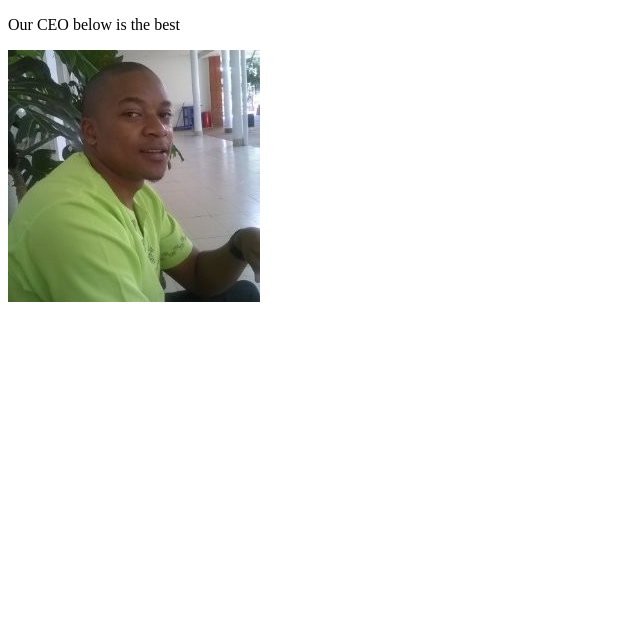
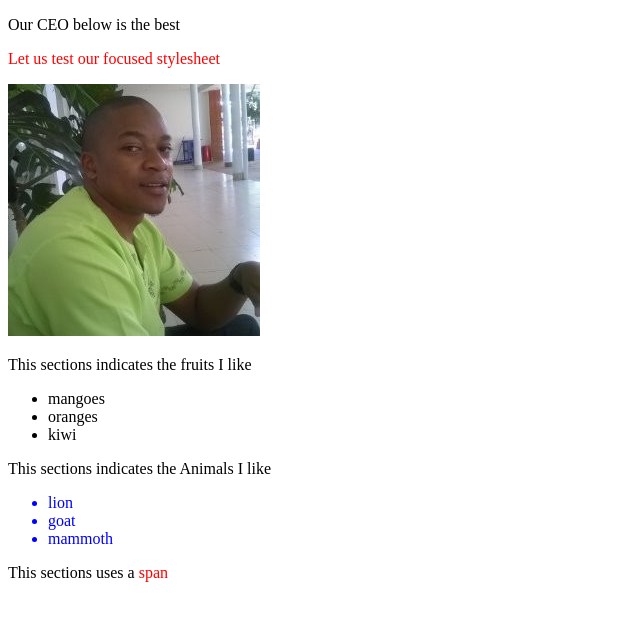
Before and after one commit to jnkiarie/moringa-school-projects, a plain HTML site: page new-page.html in a window 1280 px wide. Shown: the whole page, without its empty margins (0-640 px from the left). Drawn offline with Linux system fonts and the light colour scheme.

Commit message:
add more style to the page

```diff
--- /dev/null
+++ b/css/focused-tag-style.css
@@ -0,0 +1,8 @@
+.focus{
+    color: red;
+    font: italic;
+}
+
+.unfocused{
+    color: blue;
+}
--- a/new-page.html
+++ b/new-page.html
@@ -1,10 +1,35 @@
 <!DOCTYPE html>
 <html>
     <head>
+        <link href="css/focused-tag-style.css" rel="stylesheet" type="text/css">
         <title>Mr Jimmy Kiarie</title>
     </head>
     <body>
         <p>Our CEO below is the best</p>
+        <p class="focus">Let us test our focused stylesheet</p>
         <img src="images/jimmy.jpeg">
+
+        <!-- Working with div tags -->
+        <p>This sections indicates the fruits I like</p>
+        <div class="focused">
+            <ul>
+                <li>mangoes</li>
+                <li>oranges</li>
+                <li>kiwi</li>
+            </ul>
+        </div>
+        <p>This sections indicates the Animals I like</p>
+        <div class="unfocused">
+            <ul>
+                <li>lion</li>
+                <li>goat</li>
+                <li>mammoth</li>
+            </ul>
+        </div>
+        <div>
+            <p>This sections uses a <span class="focus">span</span> </p>
+        </div>
+
+
     </body>
 </html>
```
Also changed, not shown: index.html (+2 -2 lines).
